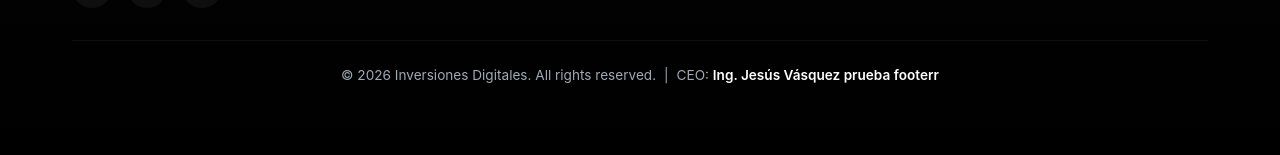
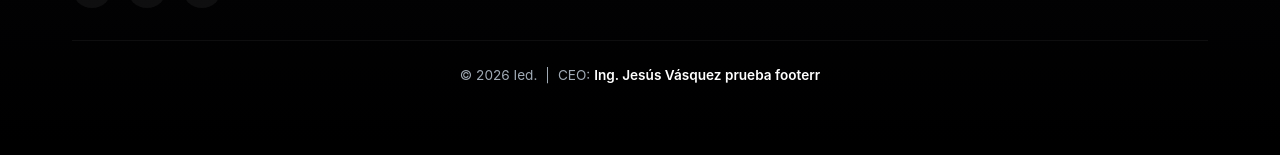
Before and after one commit to rafagax/proyecto-web, a React (Vite) app: page / in a window 1280 px wide. Shown: the part 275-430 px from the top of the page. Built offline with nearby package versions, Linux system fonts and the light colour scheme.

Commit message:
Update Footer.jsx

```diff
--- a/src/components/Footer.jsx
+++ b/src/components/Footer.jsx
@@ -61,7 +61,7 @@ const Footer = () => {
         </div>
 
         <div className="footer-bottom-bar">
-          <p style={{ margin: 0 }}>&copy; {new Date().getFullYear()} Inversiones Digitales. All rights reserved.</p>
+          <p style={{ margin: 0 }}>&copy; {new Date().getFullYear()} Ied.</p>
           <span className="footer-separator">|</span>
           <p style={{ margin: 0, fontSize: '0.85rem', textAlign: 'center' }}>
             CEO:{' '}
```
